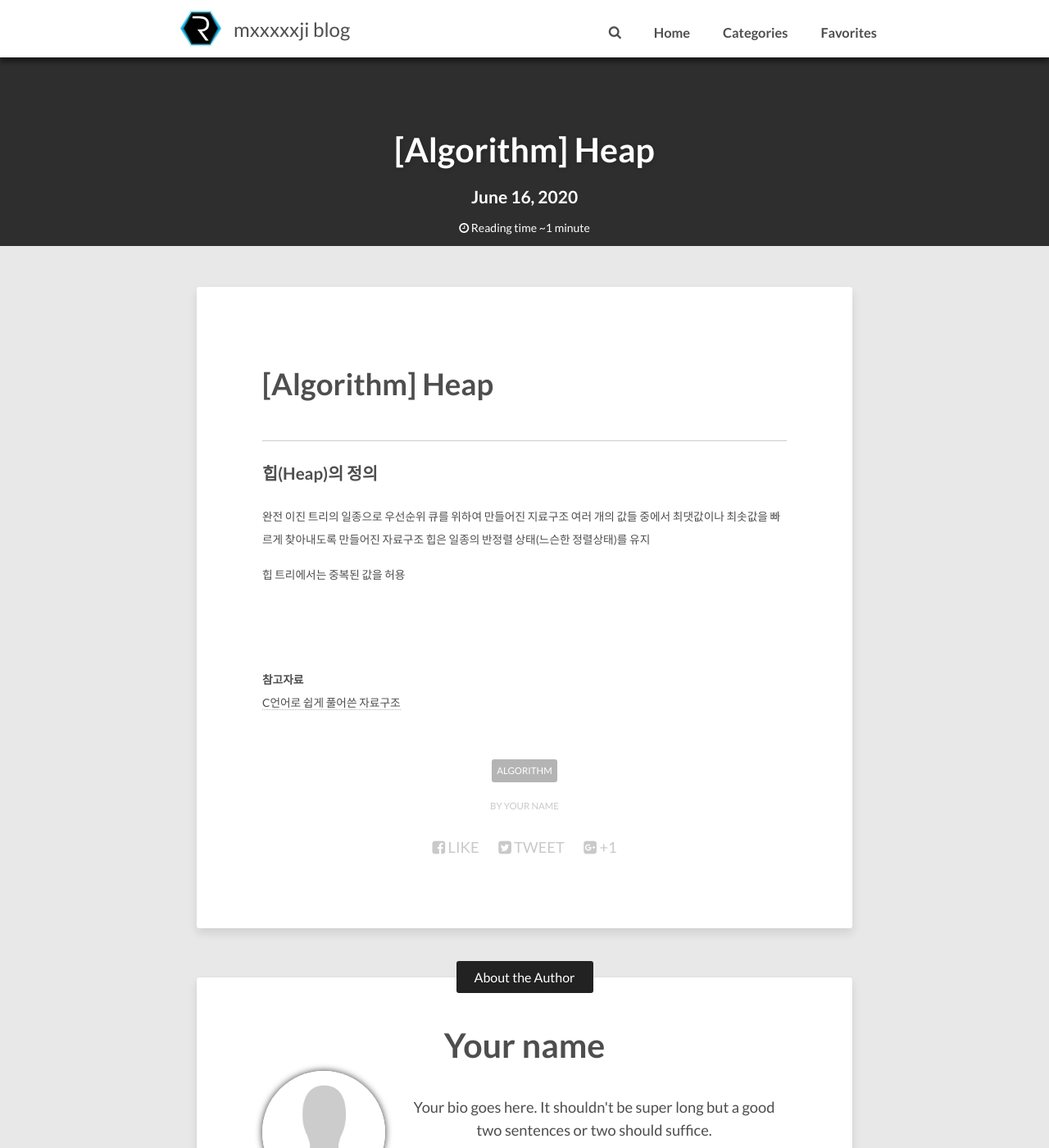
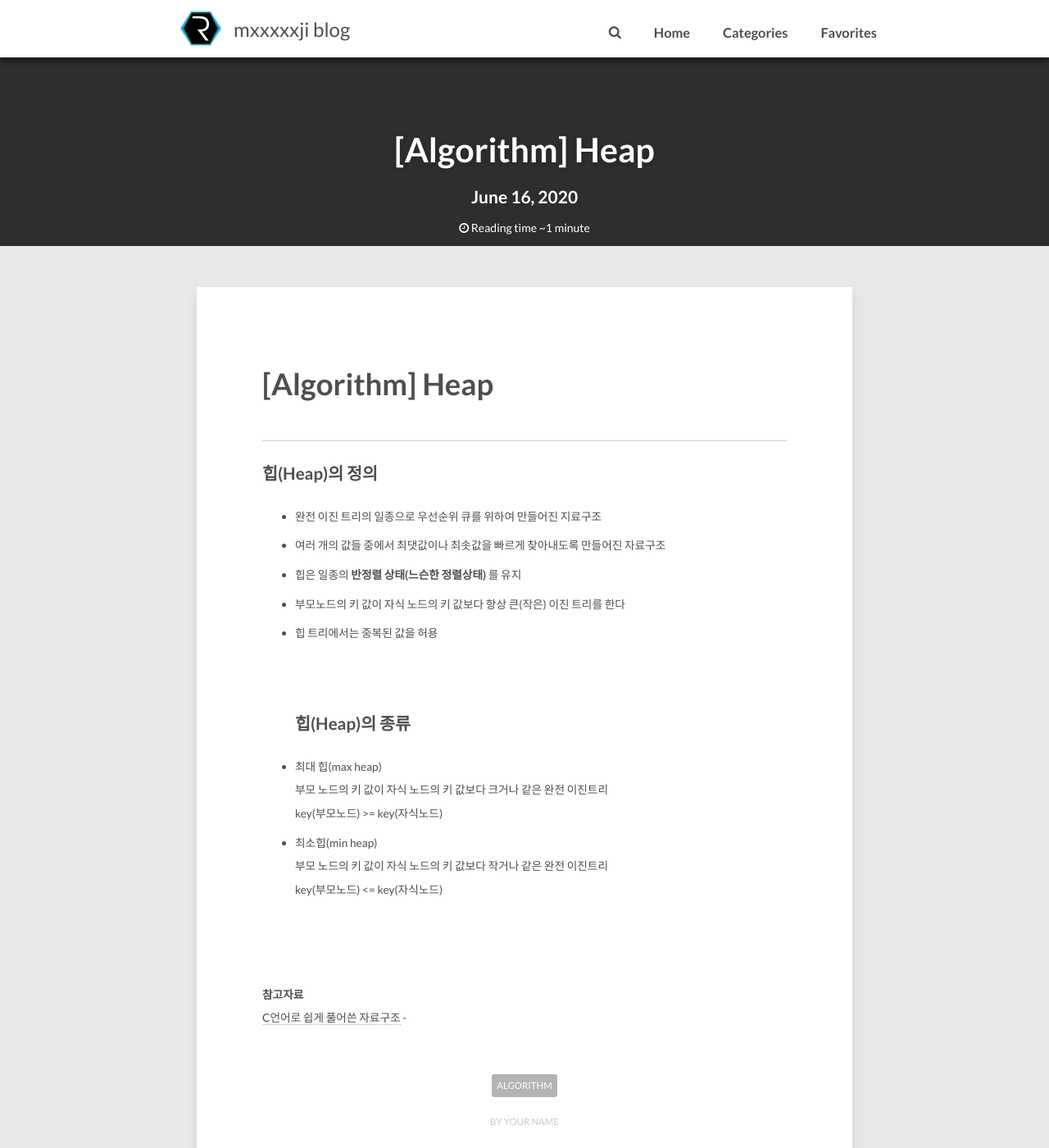
Before and after one commit to mxxxxxji/Mxxxxxji.github.io, a Jekyll site: the page built from _posts/2020-06-16-Heap-post.md, in a window 1280 px wide and 1400 px high. Shown: the whole window at 82% size. Built offline with Jekyll 4.4.1, drawn with Linux system fonts in a browser that asks for light colours; nearby versions of some CDN libraries; comment, search, counter and statistics services are not loaded.

Commit message:
Update 2020-06-16-Heap-post.md

```diff
--- a/_posts/2020-06-16-Heap-post.md
+++ b/_posts/2020-06-16-Heap-post.md
@@ -9,14 +9,25 @@ categories: [Algorithm]
 ------------------------------------------------------------------------------------------------------------
 
 ## 힙(Heap)의 정의
-완전 이진 트리의 일종으로 우선순위 큐를 위하여 만들어진 지료구조
-여러 개의 값들 중에서 최댓값이나 최솟값을 빠르게 찾아내도록 만들어진 자료구조
-힙은 일종의 반정렬 상태(느슨한 정렬상태)를 유지
+- 완전 이진 트리의 일종으로 우선순위 큐를 위하여 만들어진 지료구조
+- 여러 개의 값들 중에서 최댓값이나 최솟값을 빠르게 찾아내도록 만들어진 자료구조
+- 힙은 일종의 **반정렬 상태(느슨한 정렬상태)** 를 유지
+* 부모노드의 키 값이 자식 노드의 키 값보다 항상 큰(작은) 이진 트리를 한다
+- 힙 트리에서는 중복된 값을 허용
+<br/>
+<br/>
+## 힙(Heap)의 종류
+- 최대 힙(max heap)
+부모 노드의 키 값이 자식 노드의 키 값보다 크거나 같은 완전 이진트리
+key(부모노드) >= key(자식노드)
+- 최소힙(min heap)
+부모 노드의 키 값이 자식 노드의 키 값보다 작거나 같은 완전 이진트리
+key(부모노드) <= key(자식노드)
 
-힙 트리에서는 중복된 값을 허용
 
 <br/>
 <br/>
 <br/>
 **참고자료**<br/>
 [C언어로 쉽게 풀어쓴 자료구조](http://www.kyobobook.co.kr/product/detailViewKor.laf?ejkGb=KOR&barcode=9788970506432&OV_REFFER=http://click.linkprice.com/)
+-
```
